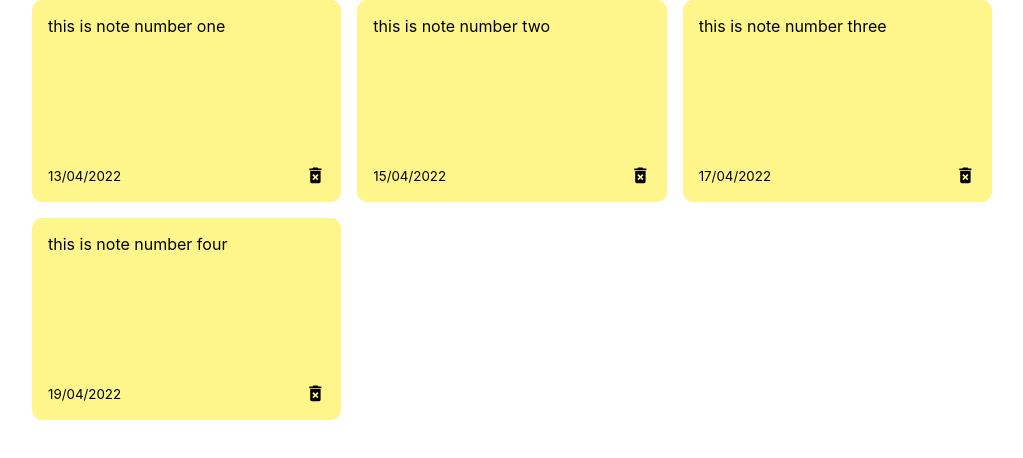
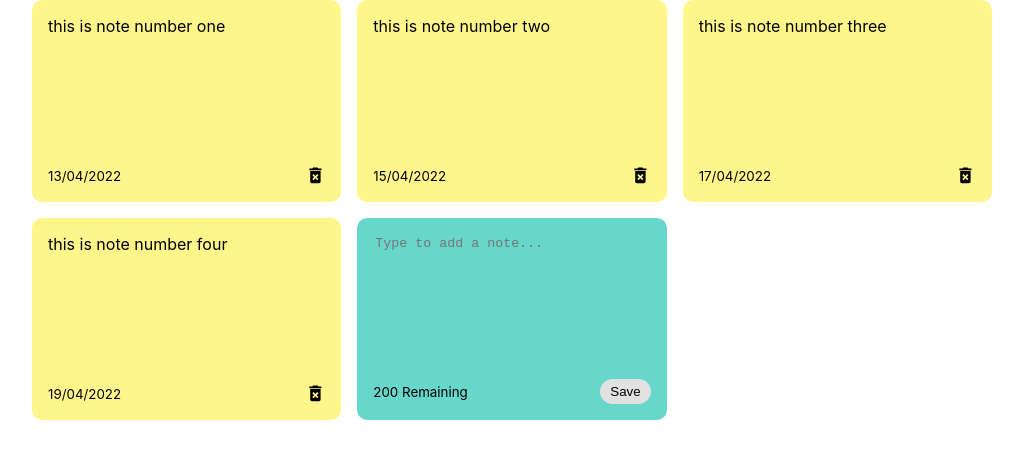
Before and after one commit to jwhprince/React-Notes-App, a React (Create React App) app in the folder notes-app/: page / in a window 1280 px wide. Shown: the top 458 px of the page, without its empty margins (128-1151 px from the left). Built offline with nearby package versions, Linux system fonts and the light colour scheme.

Commit message:
add new notes component

```diff
--- a/notes-app/src/App.js
+++ b/notes-app/src/App.js
@@ -25,9 +25,22 @@
       date: "19/04/2022",
      },
 ]);
+
+const addNote = (text) => {
+  const date = new Date();
+  const newNote = {
+      id: nanoid(),
+      text: text,
+      date: date.toLocaleDateString()
+  }
+ const newNotes = [...notes, newNote];
+ setNotes(newNotes);
+
+};
+
   return (
     <div className="container">
-         <NotesList notes={notes}/>
+         <NotesList notes={notes} handleAddNote={addNote}/>
     </div>
   );
 };
--- /dev/null
+++ b/notes-app/src/components/AddNote.js
@@ -0,0 +1,34 @@
+ import { useState } from 'react';
+
+ const AddNote = ({ handleAddNote }) => {
+     const [noteText, setNoteText] = useState('');
+
+     const handleChange = (e) => {
+          setNoteText(e.target.value);
+     };
+
+     const handleSaveClick = () => {
+         if(noteText.trim().length > 0){
+             handleAddNote(noteText);
+             setNoteText('');
+         }
+     };
+
+     return (
+         <div className='note new'>
+             <textarea
+                rows='8'
+                cols='10'
+                placeholder='Type to add a note...'
+                value={noteText}
+                onChange={handleChange}
+             ></textarea>
+             <div className='note-footer'>
+                 <small>200 Remaining</small>
+                 <button className='save' onClick={handleSaveClick}>Save</button>
+             </div>
+         </div>
+     );
+ };
+
+ export default AddNote;
--- a/notes-app/src/components/NotesList.js
+++ b/notes-app/src/components/NotesList.js
@@ -1,12 +1,16 @@
 import Note from './Note';
+import AddNote from './AddNote';
 
-const NotesList = ({ notes }) => {
+const NotesList = ({ notes, handleAddNote }) => {
     return (
         <div className='notes-list'>
             {notes.map((note) => (
-               <Note id={note.id} text={note.text} date={note.date}/>
+               <Note id={note.id}
+               text={note.text}
+               date={note.date}
+               />
             ))}
-
+            <AddNote handleAddNote={handleAddNote} />
         </div>
 
     );
--- a/notes-app/src/index.css
+++ b/notes-app/src/index.css
@@ -26,9 +26,34 @@
   grid-template-columns: repeat(auto-fit, minmax(250px, 1fr));
 }
 
+.note.new{
+  background-color: #67d7cc;
+}
+
+textarea{
+  border: none;
+  resize: none;
+  background-color: #67d7cc;
+}
+
+textarea:focus {
+  outline: none;
+}
+
+.save{
+  background-color: #e1e1e1;
+  border: none;
+  border-radius: 15px;
+  padding: 5px 10px 5px 10px;
+}
+
+.save:hover{
+  background-color: #ededed;
+  cursor: pointer;
+}
+
 .note {
   background-color: #fef68a;
-
   border-radius: 10px;
   padding: 1rem;
   min-height: 170px;
```
